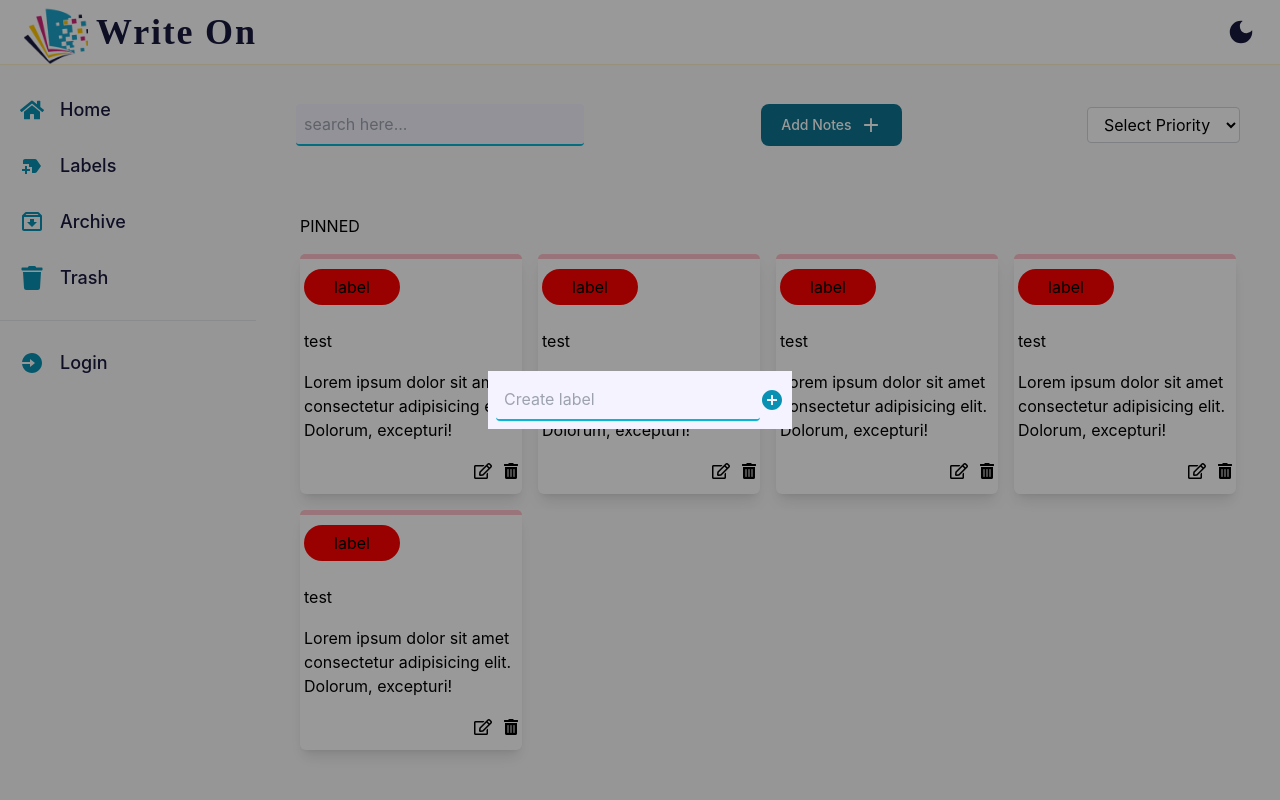
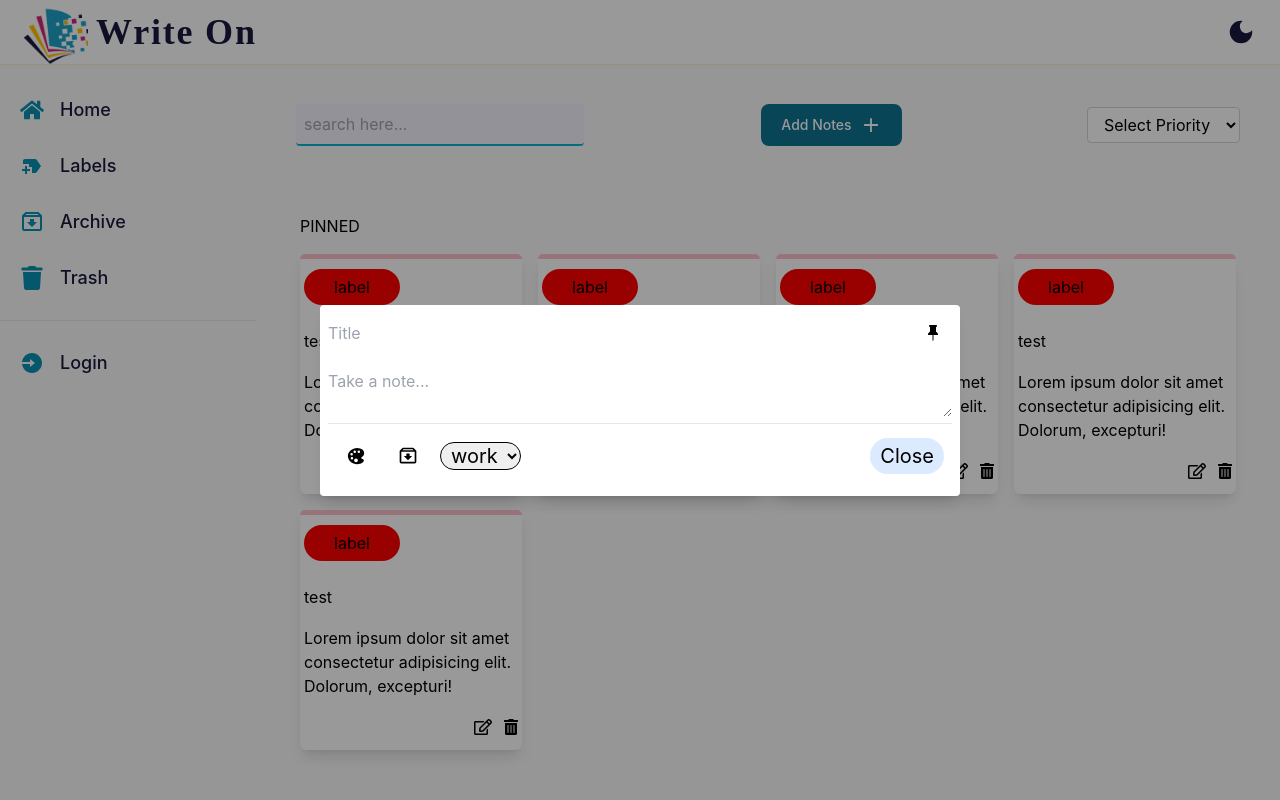
Before and after one commit to Richa-rani02/Write-On, a React (Create React App) app: page /notes in a window 1280 px wide. Shown: the top 800 px of the page. Built offline with nearby package versions, Linux system fonts and the light colour scheme; what miragejs would draw is missing.

Commit message:
feat:added input notes card

```diff
--- a/package.json
+++ b/package.json
@@ -16,6 +16,7 @@
     "react-dom": "^17.0.2",
     "react-hot-toast": "^2.2.0",
     "react-icons": "^4.3.1",
+    "react-quill": "^1.3.5",
     "react-router-dom": "^6.3.0",
     "react-scripts": "5.0.0",
     "uuid": "^8.3.2",
--- a/src/App.js
+++ b/src/App.js
@@ -1,6 +1,7 @@
 import "./App.css";
 import NavRoutes from "./routes/NavRoutes";
 import {ToasterWrapper} from "./utils/ToastWrapper";
+
 function App() {
   return (
     <>
--- a/src/components/LabelModal.jsx
+++ b/src/components/LabelModal.jsx
@@ -1,7 +1,7 @@
 import {MdAddCircle} from "react-icons/md";
 export const LabelModal=()=>{
     return (
-        <div className="fixed w-full h-full top-0 left-0 z-50 flex items-center justify-center bg-modal-rgba">
+        <div className="hidden w-full h-full top-0 left-0 z-50 flex items-center justify-center bg-modal-rgba">
          <div className="modal-body min-w-[15rem] min-h-auto relative bg-[#f5f3ff] p-2 ">
         <div className="flex items-center">
          <input placeholder="Create label" className="p-2 border-b-2 border-cyan-500 bg-[#f5f3ff] rounded focus:outline-none"/>
--- /dev/null
+++ b/src/components/TextEditor.css
@@ -0,0 +1,7 @@
+.ql-editor{
+    height: 10rem;
+    overflow: hidden;
+    overflow-y: scroll;
+    overflow-x: scroll;
+    font-size: 1rem;
+  }
--- /dev/null
+++ b/src/components/TextEditor.jsx
@@ -0,0 +1,67 @@
+import ReactQuill from 'react-quill';
+import "./TextEditor.css";
+import 'react-quill/dist/quill.snow.css';
+import { useState } from 'react';
+import { BsFillPinFill } from "react-icons/bs";
+import { BiArchiveIn } from "react-icons/bi";
+import { IoColorPalette } from "react-icons/io5";
+export const TextEditor=()=>{
+    const [labels, setLabels] = useState(["work", "Test", "test1"]);
+
+    return (
+        <div className="fixed w-full h-full top-0 left-0 z-50 flex items-center justify-center bg-modal-rgba">
+         <form className="lg:w-[50%] flex-wrap p-2 justify-self-center rounded relative bg-white shadow-lg">
+         <div className="flex items-center justify-between input__pin mb-4 ">
+
+           <input
+            value=""
+            type="text"
+             placeholder="Title"
+            name="title"
+             onChange="" className='w-full border-none outline-none focus:outline-none'
+              />
+          <div class="btn-container w-10 h-10 flex items-center justify-center flex-wrap relative rounded-full hover:bg-blue-100 ">
+            <BsFillPinFill />
+             </div>
+             </div>
+             <textarea
+          value=""
+          onClick="{() => expandHandler()}"
+          name="description"
+          placeholder="Take a note..."
+          rows="3" className="input-textarea w-full border-none outline-none focus:outline-none max-h-[3rem] "
+          onChange="{changeHandler}"
+        ></textarea>
+          <div className="notesbtn px-2 py-3 border-t border-solid border-[rgba(95, 99, 104, 0.157)] flex items-center justify-between">
+            <div className="btn-left flex items-center gap-1 lg:gap-3 text-xl mr-3">
+              <div class="btn-container w-10 h-10 flex items-center justify-center flex-wrap relative rounded-full hover:bg-blue-100">
+                <IoColorPalette />
+                {/* <ColorPicker /> */}
+              </div>
+              <div class="btn-container w-10 h-10 flex items-center justify-center flex-wrap relative rounded-full hover:bg-blue-100">
+                <BiArchiveIn />
+              </div>
+              <select
+                className="label-container px-1.5 border border-solid border-black rounded-3xl"
+                onChange=""
+                value=""
+                name="labelSelector"
+              >
+                {labels.map((label) => {
+                  return (
+                    <option key={label} value={label}>
+                      {label}
+                    </option>
+                  );
+                })}
+              </select>
+            </div>
+            <div className="btn-right">
+              <button class="add border-0 outline-0 px-2.5 py-1 rounded-3xl text-xl bg-blue-100  " onClick="{AddNotes}">Close</button>
+            </div>
+          </div>
+          </form>
+         </div>
+
+    )
+}
--- a/src/components/index.js
+++ b/src/components/index.js
@@ -2,3 +2,4 @@ export {Header} from "./Header";
 export {Sidebar} from "./Sidebar";
 export {Note} from "./note";
 export {LabelModal} from "./LabelModal";
+export {TextEditor} from "./TextEditor";
--- a/src/index.css
+++ b/src/index.css
@@ -3,6 +3,7 @@
 @tailwind utilities;
 @import url("/node_modules/mockman-js/dist/style.css");
 @import url('https://fonts.googleapis.com/css2?family=Sail&display=swap');
+
 
 *,
 *::after,
--- a/src/pages/Notes.jsx
+++ b/src/pages/Notes.jsx
@@ -1,4 +1,4 @@
-import { Header, Sidebar,Note,LabelModal } from "../components";
+import { Header, Sidebar,Note,LabelModal,TextEditor} from "../components";
 import {IoMdAdd} from "react-icons/io";
 export const Notes = () => {
     return (
@@ -56,9 +56,10 @@ export const Notes = () => {
                 <Note/>
                 </div>
                 </div>
-
             </main>
             <LabelModal/>
+            <TextEditor/>
+
         </div>
 
     )
```
Also changed, not shown: 2 other files (tests, documents, lock files or other folders).
